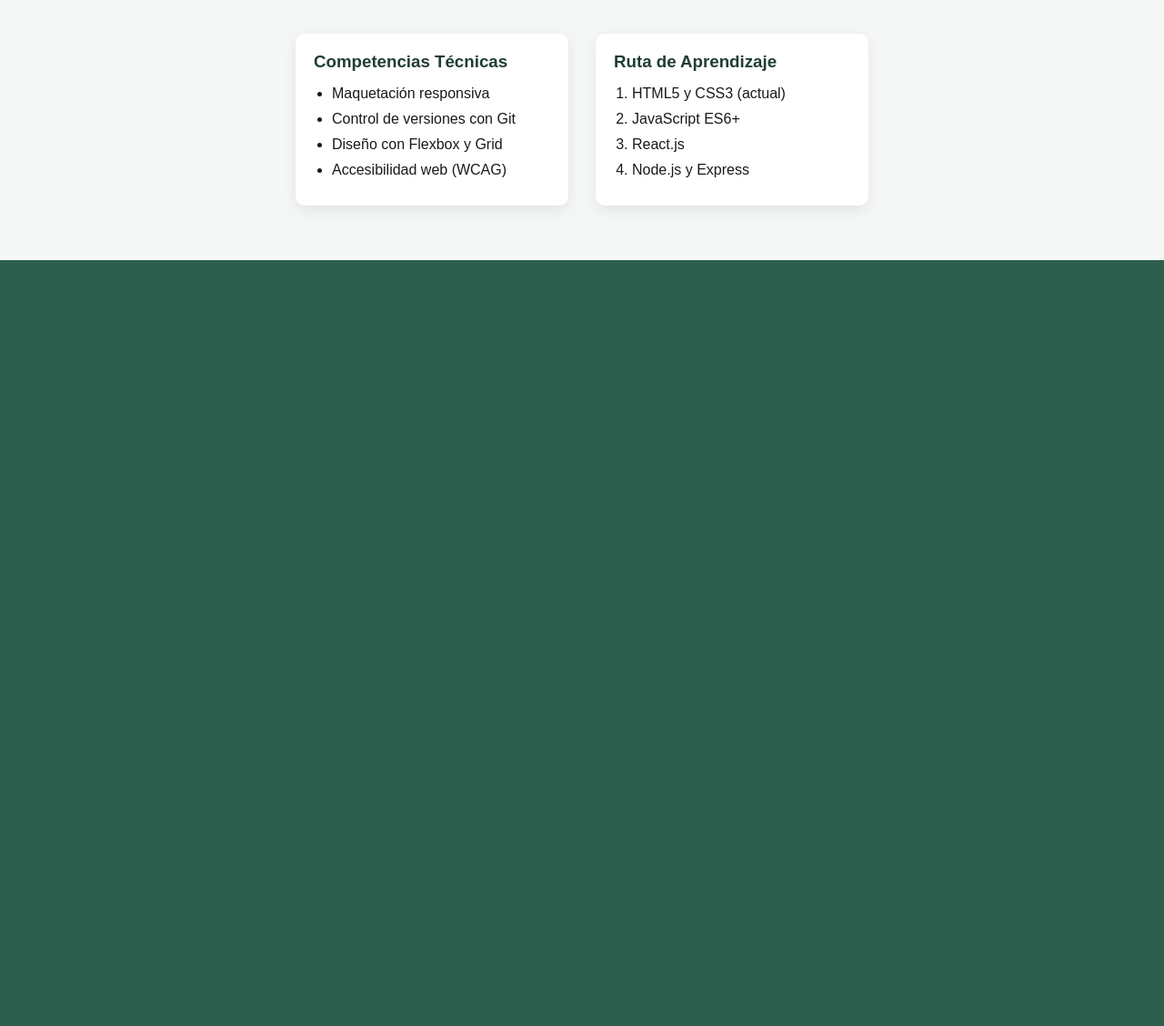
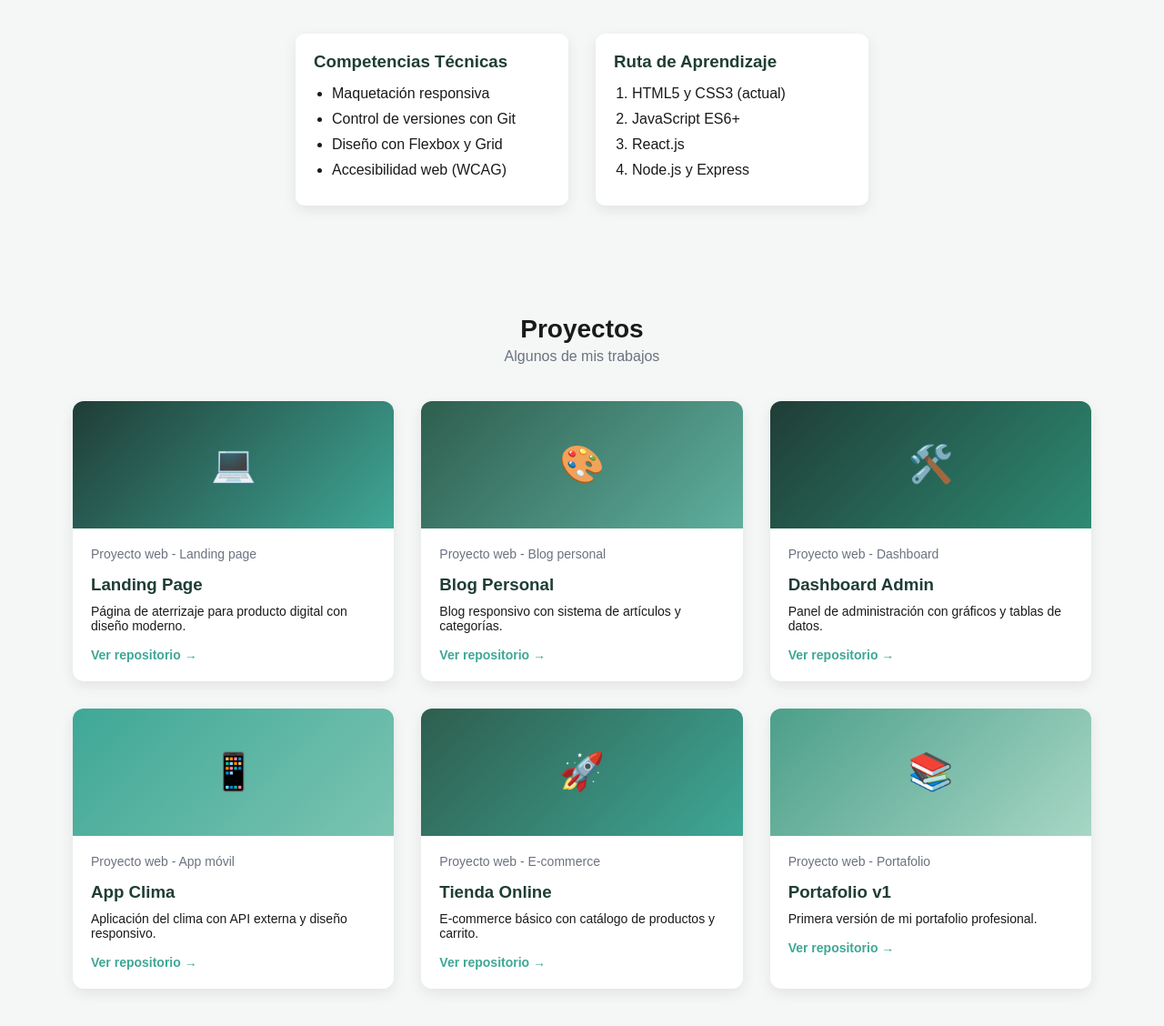
Before and after one commit to kevinfuentesrr03/Proyecto_Evaluacion_Uno, a plain HTML site: page index.html in a window 1280 px wide. Shown: the part 1286-2414 px from the top of the page at 91% size. Before the commit the page ends 1572 px from the top, so only its background shows below. Drawn offline with Linux system fonts and the light colour scheme.

Commit message:
galería de proyectos

```diff
--- a/index.html
+++ b/index.html
@@ -144,7 +144,75 @@
 
     </div>
 </section>
+<section class="proyectos">
+    <h2>Proyectos</h2>
+    <p class="subtitulo">Algunos de mis trabajos</p>
 
+    <div class="contenedor-proyectos">
+
+        <!-- TARJETA -->
+        <article class="tarjeta-proyecto">
+            <div class="imagen-proyecto gradiente-1">💻</div>
+            <div class="contenido-proyecto">
+                <p class="categoria">Proyecto web - Landing page</p>
+                <h3>Landing Page</h3>
+                <p>Página de aterrizaje para producto digital con diseño moderno.</p>
+                <a href="#">Ver repositorio →</a>
+            </div>
+        </article>
+
+        <article class="tarjeta-proyecto">
+            <div class="imagen-proyecto gradiente-2">🎨</div>
+            <div class="contenido-proyecto">
+                <p class="categoria">Proyecto web - Blog personal</p>
+                <h3>Blog Personal</h3>
+                <p>Blog responsivo con sistema de artículos y categorías.</p>
+                <a href="#">Ver repositorio →</a>
+            </div>
+        </article>
+
+        <article class="tarjeta-proyecto">
+            <div class="imagen-proyecto gradiente-3">🛠️</div>
+            <div class="contenido-proyecto">
+                <p class="categoria">Proyecto web - Dashboard</p>
+                <h3>Dashboard Admin</h3>
+                <p>Panel de administración con gráficos y tablas de datos.</p>
+                <a href="#">Ver repositorio →</a>
+            </div>
+        </article>
+
+        <article class="tarjeta-proyecto">
+            <div class="imagen-proyecto gradiente-4">📱</div>
+            <div class="contenido-proyecto">
+                <p class="categoria">Proyecto web - App móvil</p>
+                <h3>App Clima</h3>
+                <p>Aplicación del clima con API externa y diseño responsivo.</p>
+                <a href="#">Ver repositorio →</a>
+            </div>
+        </article>
+
+        <article class="tarjeta-proyecto">
+            <div class="imagen-proyecto gradiente-5">🚀</div>
+            <div class="contenido-proyecto">
+                <p class="categoria">Proyecto web - E-commerce</p>
+                <h3>Tienda Online</h3>
+                <p>E-commerce básico con catálogo de productos y carrito.</p>
+                <a href="#">Ver repositorio →</a>
+            </div>
+        </article>
+
+        <article class="tarjeta-proyecto">
+            <div class="imagen-proyecto gradiente-6">📚</div>
+            <div class="contenido-proyecto">
+                <p class="categoria">Proyecto web - Portafolio</p>
+                <h3>Portafolio v1</h3>
+                <p>Primera versión de mi portafolio profesional.</p>
+                <a href="#">Ver repositorio →</a>
+            </div>
+        </article>
+
+    </div>
+</section>
 
 </body>
 </html>
--- a/style.css
+++ b/style.css
@@ -329,3 +329,104 @@ body {
 .tarjeta li {
     margin-bottom: 10px;
 }
+
+.proyectos {
+    background-color: #F4F7F5;
+    padding: 60px 80px;
+    text-align: center;
+    color: #1A1A1A;
+}
+
+.proyectos h2 {
+    font-size: 28px;
+    margin-bottom: 5px;
+}
+
+.subtitulo {
+    color: #6B7280;
+    margin-bottom: 40px;
+}
+
+.contenedor-proyectos {
+    display: grid;
+    grid-template-columns: repeat(auto-fit, minmax(280px, 1fr));
+    gap: 30px;
+}
+
+.tarjeta-proyecto {
+    background-color: white;
+    border-radius: 12px;
+    overflow: hidden;
+    text-align: left;
+    box-shadow: 0 5px 15px rgba(0,0,0,0.08);
+    transition: transform 0.3s ease, box-shadow 0.3s ease;
+}
+
+.tarjeta-proyecto:hover {
+    transform: translateY(-8px);
+    box-shadow: 0 10px 25px rgba(0,0,0,0.12);
+}
+
+.imagen-proyecto {
+    height: 140px;
+    display: flex;
+    justify-content: center;
+    align-items: center;
+    font-size: 40px;
+    color: white;
+}
+
+.gradiente-1 {
+    background: linear-gradient(135deg, #1F3D36, #3FA796);
+}
+
+.gradiente-2 {
+    background: linear-gradient(135deg, #2E5E4E, #5FAF9F);
+}
+
+.gradiente-3 {
+    background: linear-gradient(135deg, #1F3D36, #2E8B73);
+}
+
+.gradiente-4 {
+    background: linear-gradient(135deg, #3FA796, #7BC4B2);
+}
+
+.gradiente-5 {
+    background: linear-gradient(135deg, #2E5E4E, #3FA796);
+}
+
+.gradiente-6 {
+    background: linear-gradient(135deg, #4C9F8A, #A7D7C5);
+}
+
+.contenido-proyecto {
+    padding: 20px;
+}
+
+.categoria {
+    font-size: 12px;
+    color: #6B7280;
+    margin-bottom: 5px;
+}
+
+.contenido-proyecto h3 {
+    margin-bottom: 10px;
+    color: #1F3D36;
+}
+
+.contenido-proyecto p {
+    font-size: 14px;
+    margin-bottom: 15px;
+}
+
+.contenido-proyecto a {
+    text-decoration: none;
+    color: #3FA796;
+    font-weight: bold;
+    font-size: 14px;
+}
+
+.contenido-proyecto a:hover {
+    text-decoration: underline;
+}
```
